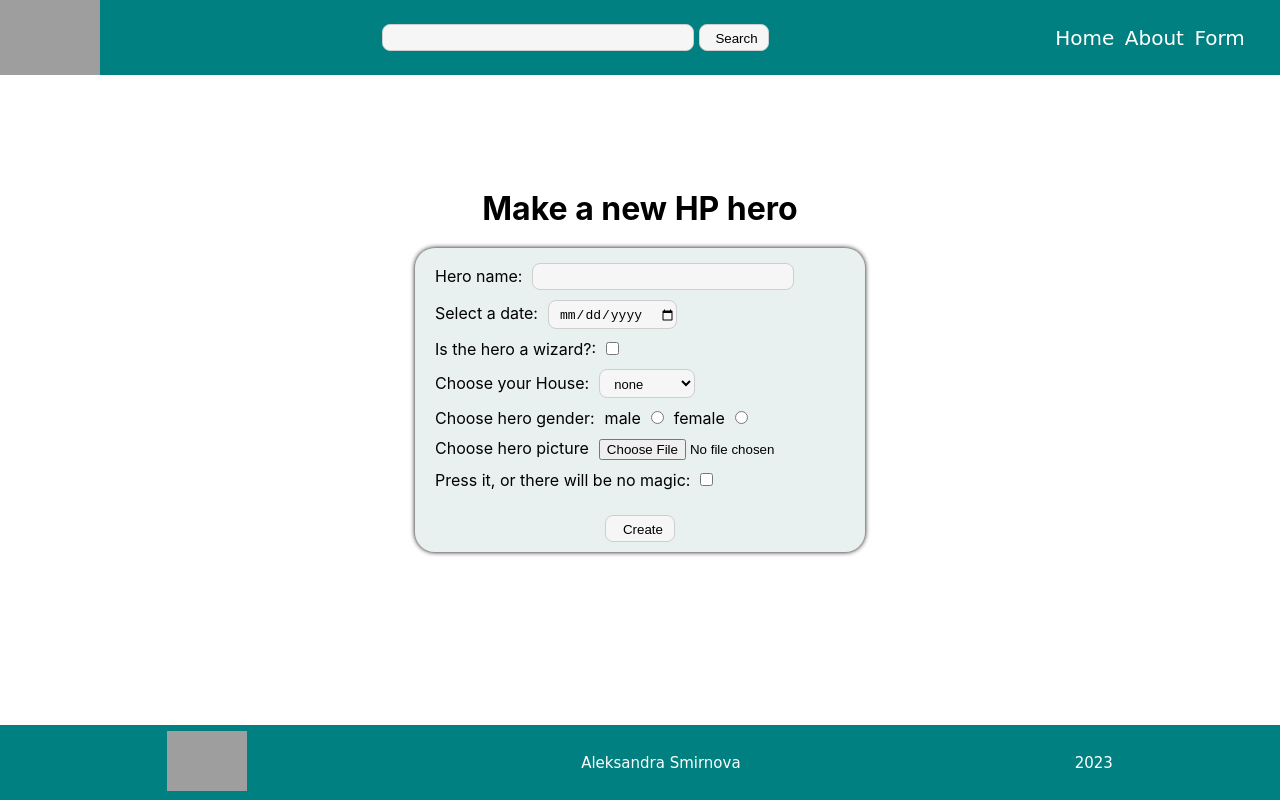
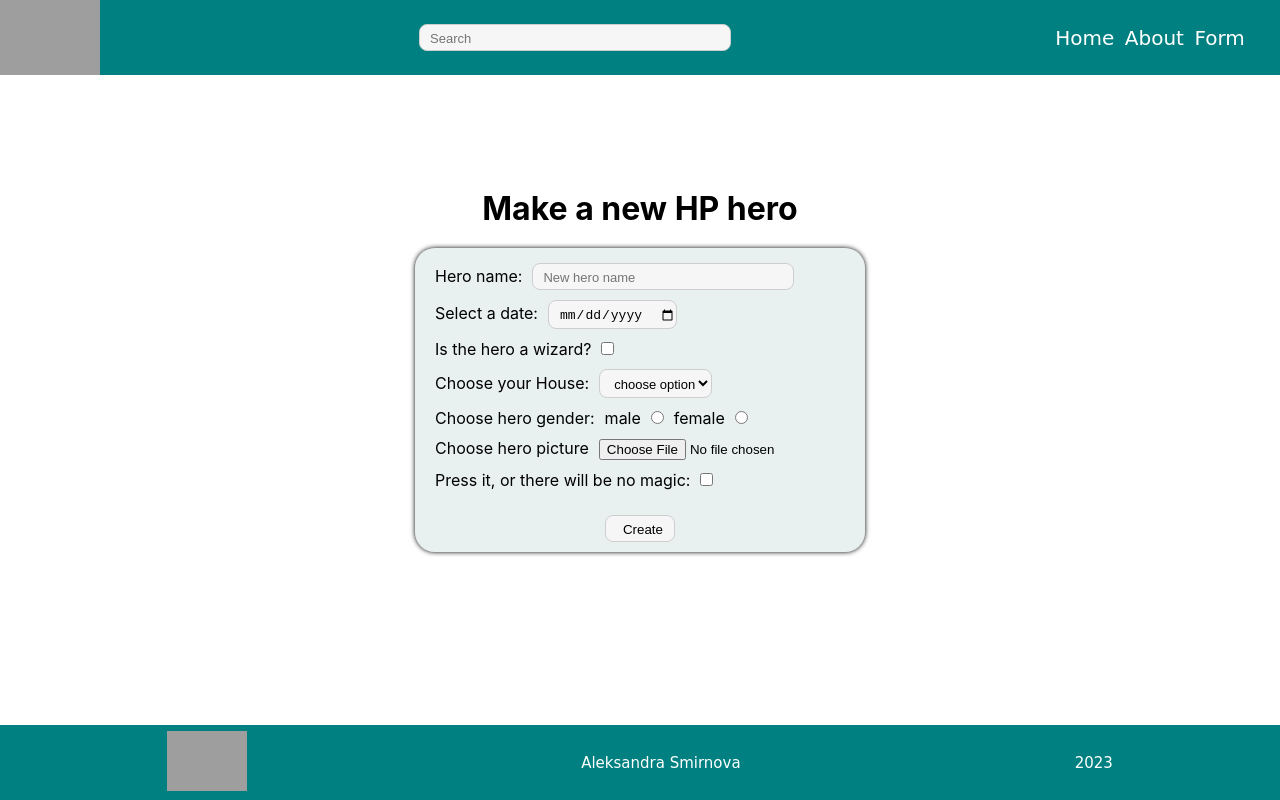
Before and after one commit to alexsmirnova13/rs-react-disney, a React (Create React App) app in the folder disney-app/: page /form in a window 1280 px wide. Built offline with nearby package versions, Linux system fonts and the light colour scheme; grey boxes are pictures that could not be loaded.

Commit message:
refactor: formComponent on hooks

```diff
--- a/disney-app/src/components/formComponent.tsx
+++ b/disney-app/src/components/formComponent.tsx
@@ -1,55 +1,148 @@
-import { IFormComponentProps } from 'data/HPResponse.models';
-import React from 'react';
+import { FormValues, IFormComponentProps } from 'data/HPResponse.models';
+import React, { ChangeEvent } from 'react';
 import { StyledForm } from './formComponentStyle';
+import { useForm } from 'react-hook-form';
+import { pass_gen } from 'utils/functions';
+import { isValidFirstLetter, validateDate } from 'utils/validation';
 
-const FormComponent = (props: IFormComponentProps) => {
+const FormComponent = ({ onParentSubmit }: IFormComponentProps) => {
+  const {
+    register,
+    handleSubmit,
+    reset,
+    formState: { errors },
+    setValue,
+  } = useForm<FormValues>({
+    mode: 'onSubmit',
+    reValidateMode: 'onSubmit',
+    defaultValues: {
+      inputName: '',
+      inputDate: '',
+      radioGender: '',
+      house: '',
+      isWizard: false,
+      fileInput: undefined,
+      inputCheckbox: false,
+    },
+  });
+
+  const handleCheckboxChange = (event: ChangeEvent<HTMLInputElement>) => {
+    setValue('isWizard', event.target.checked);
+  };
+  const onSubmit = (e: FormValues) => {
+    const file = e.fileInput;
+    onParentSubmit({
+      name: e.inputName,
+      dateOfBirth: e.inputDate,
+      gender: e.radioGender,
+      house: e.house,
+      wizard: e.inputCheckbox,
+      image: file?.[0],
+      checked: e.inputCheckbox,
+      id: pass_gen(),
+    });
+    reset();
+  };
   return (
-    <StyledForm>
+    <StyledForm onSubmit={handleSubmit(onSubmit)}>
       <label className="label">
         Hero name:
-        <input className="input-text" />
-        {/* {this.state.nameError && <div className="error">{this.state.nameError}</div>} */}
+        <input
+          className="input-name"
+          placeholder="New hero name"
+          {...register('inputName', {
+            required: 'Field is required',
+            minLength: { value: 3, message: 'min length is 3' },
+            validate: isValidFirstLetter,
+            maxLength: { value: 30, message: 'max length is 30' },
+          })}
+        />
+        <p className="error">{errors.inputName?.message}</p>
       </label>
       <label className="label" htmlFor="date-input">
         Select a date:
-        <input type="date" className="input-select" id="date-input" name="date" />
-        {/* {this.state.dateError && <div className="error">{this.state.dateError}</div>} */}
+        <input
+          type="date"
+          className="input-select"
+          id="date-input"
+          {...register('inputDate', {
+            required: 'Field is required',
+            validate: validateDate,
+          })}
+        />
+        <p className="error">{errors.inputDate?.message}</p>
       </label>
       <label className="label" htmlFor="checkbox-input">
-        Is the hero a wizard?:
-        <input type="checkbox" id="checkbox-input" name="checkbox" value="false" />
+        Is the hero a wizard?
+        <input
+          type="checkbox"
+          id="checkbox-input"
+          value="false"
+          {...register('isWizard')}
+          onChange={handleCheckboxChange}
+        />
       </label>
       <label className="label" htmlFor="select-input">
         Choose your House:
-        <select id="select-input" className="input-select" defaultValue="none" name="select">
+        <select
+          id="select-input"
+          className="input-select"
+          defaultValue=""
+          {...register('house', { required: 'Please choose your house' })}
+        >
+          <option value="" disabled>
+            choose option
+          </option>
           <option value="Gryffindor">Gryffindor</option>
           <option value="Ravenclaw">Ravenclaw</option>
           <option value="Hufflepuff">Hufflepuff</option>
           <option value="Slytherin">Slytherin</option>
           <option value="none">none</option>
         </select>
+        <p className="error">{errors.house?.message}</p>
       </label>
       <label className="label">
         Choose hero gender:
         <label>
           male
-          <input type="radio" name="gender" value="male" />
+          <input
+            type="radio"
+            value="male"
+            {...register('radioGender', { required: 'Field is required' })}
+          />
         </label>
         <label>
           female
-          <input type="radio" name="gender" value="female" />
+          <input
+            type="radio"
+            value="female"
+            {...register('radioGender', { required: 'Field is required' })}
+          />
         </label>
-        {/* {this.state.genderEmpty && <div className="error">{this.state.genderEmpty}</div>} */}
+        <p className="error">{errors.radioGender?.message}</p>
       </label>
       <label className="label">
         Choose hero picture
-        <input type="file" accept="image/*" multiple={false} />
-        {/* {this.state.imageError && <div className="error">{this.state.imageError}</div>} */}
+        <input
+          type="file"
+          accept="image/*"
+          multiple={false}
+          {...register('fileInput', { required: true })}
+        />
+        {errors.fileInput?.type === 'required' && <p className="error">This field is required</p>}
       </label>
       <label className="label">
         Press it, or there will be no magic:
-        <input type="checkbox" defaultValue="false" />
-        {/* {this.state.checkedError && <div className="error">{this.state.checkedError}</div>} */}
+        <input
+          type="checkbox"
+          {...register('inputCheckbox', {
+            required: 'Field is required',
+          })}
+          defaultValue="false"
+        />
+        {errors.inputCheckbox?.type === 'required' && (
+          <p className="error">This field is required</p>
+        )}
       </label>
       <button className="button" type="submit">
         Create
--- a/disney-app/src/components/formComponent1.tsx
+++ /dev/null
@@ -1,158 +0,0 @@
-import { IFormComponentProps } from 'data/HPResponse.models';
-import React, { Component } from 'react';
-import { pass_gen } from 'utils/functions';
-import { isErrorDate, isErrorName, isValidEmpty, isValidFile } from '../utils/validation';
-import { StyledForm } from './formComponentStyle';
-class FormComponent extends Component<IFormComponentProps> {
-  private readonly nameRef: React.RefObject<HTMLInputElement> = React.createRef();
-  private readonly birthdayRef: React.RefObject<HTMLInputElement> = React.createRef();
-  private readonly wizardRef: React.RefObject<HTMLInputElement> = React.createRef();
-  private readonly houseRef: React.RefObject<HTMLSelectElement> = React.createRef();
-  private readonly genderMaleRef: React.RefObject<HTMLInputElement> = React.createRef();
-  private readonly genderFemaleRef: React.RefObject<HTMLInputElement> = React.createRef();
-  private readonly imageRef: React.RefObject<HTMLInputElement> = React.createRef();
-  private readonly checkRef: React.RefObject<HTMLInputElement> = React.createRef();
-  private readonly formRef: React.RefObject<HTMLFormElement> = React.createRef();
-
-  state = {
-    nameError: null,
-    dateError: null,
-    genderEmpty: null,
-    imageError: null,
-    checkedError: null,
-  };
-  handleSubmitClick = (event: React.FormEvent<HTMLFormElement>) => {
-    event.preventDefault();
-    let isFormValid = true;
-    const result = {
-      name: this.nameRef.current?.value,
-      dateOfBirth: this.birthdayRef.current?.value,
-      wizard: this.wizardRef.current?.checked,
-      house: this.houseRef.current?.value,
-      gender: this.genderMaleRef.current?.checked
-        ? 'male'
-        : this.genderFemaleRef.current?.checked
-        ? 'female'
-        : '',
-      image: this.imageRef.current?.files?.[0],
-      checked: this.checkRef.current?.checked,
-      id: pass_gen(),
-    };
-    this.setState({
-      nameError: null,
-      dateError: null,
-      genderEmpty: null,
-      imageError: null,
-      checkedError: null,
-    });
-    if (!result.name || isErrorName(result.name)) {
-      this.setState({
-        nameError: 'The name should contain 3-20 characters with the first letter capitalized.',
-      });
-      isFormValid = false;
-    }
-    if (!result.dateOfBirth || isErrorDate(result.dateOfBirth)) {
-      this.setState({
-        dateError: 'The date must not be later than yesterday',
-      });
-      isFormValid = false;
-    }
-    if (!result.gender || !isValidEmpty(result.gender)) {
-      this.setState({
-        genderEmpty: 'Select the gender of the hero',
-      });
-      isFormValid = false;
-    }
-    if (!result.image || !isValidFile(result.image)) {
-      this.setState({
-        imageError: 'Select the image of the hero',
-      });
-      isFormValid = false;
-    }
-    if (!result.checked) {
-      this.setState({
-        checkedError: 'Check the box',
-      });
-      isFormValid = false;
-    }
-    if (isFormValid) {
-      this.formRef.current?.reset();
-      this.props.onSubmit(result);
-    }
-  };
-  render() {
-    return (
-      <StyledForm onSubmit={this.handleSubmitClick} ref={this.formRef}>
-        <label className="label">
-          Hero name:
-          <input className="input-text" type="text" ref={this.nameRef} />
-          {this.state.nameError && <div className="error">{this.state.nameError}</div>}
-        </label>
-        <label className="label" htmlFor="date-input">
-          Select a date:
-          <input
-            type="date"
-            className="input-select"
-            id="date-input"
-            name="date"
-            ref={this.birthdayRef}
-          />
-          {this.state.dateError && <div className="error">{this.state.dateError}</div>}
-        </label>
-        <label className="label" htmlFor="checkbox-input">
-          Is the hero a wizard?:
-          <input
-            type="checkbox"
-            id="checkbox-input"
-            name="checkbox"
-            value="false"
-            ref={this.wizardRef}
-          />
-        </label>
-        <label className="label" htmlFor="select-input">
-          Choose your House:
-          <select
-            id="select-input"
-            className="input-select"
-            defaultValue="none"
-            name="select"
-            ref={this.houseRef}
-          >
-            <option value="Gryffindor">Gryffindor</option>
-            <option value="Ravenclaw">Ravenclaw</option>
-            <option value="Hufflepuff">Hufflepuff</option>
-            <option value="Slytherin">Slytherin</option>
-            <option value="none">none</option>
-          </select>
-        </label>
-        <label className="label">
-          Choose hero gender:
-          <label>
-            male
-            <input type="radio" name="gender" value="male" ref={this.genderMaleRef} />
-          </label>
-          <label>
-            female
-            <input type="radio" name="gender" value="female" ref={this.genderFemaleRef} />
-          </label>
-          {this.state.genderEmpty && <div className="error">{this.state.genderEmpty}</div>}
-        </label>
-        <label className="label">
-          Choose hero picture
-          <input type="file" ref={this.imageRef} accept="image/*" multiple={false} />
-          {this.state.imageError && <div className="error">{this.state.imageError}</div>}
-        </label>
-        <label className="label">
-          Press it, or there will be no magic:
-          <input type="checkbox" defaultValue="false" ref={this.checkRef} />
-          {this.state.checkedError && <div className="error">{this.state.checkedError}</div>}
-        </label>
-        <button className="button" type="submit">
-          Create
-        </button>
-      </StyledForm>
-    );
-  }
-}
-
-export default FormComponent;
--- a/disney-app/src/components/formComponentStyle.ts
+++ b/disney-app/src/components/formComponentStyle.ts
@@ -27,7 +27,7 @@ export const StyledForm = styled.form`
     border-radius: 8px;
     margin-top: 20px;
   }
-  .input-text {
+  .input-name {
     width: 250px;
     font-size: 13px;
     padding: 6px 0 4px 10px;
--- a/disney-app/src/components/searchPanel.tsx
+++ b/disney-app/src/components/searchPanel.tsx
@@ -1,4 +1,4 @@
-import React, { useState } from 'react';
+import React, { ChangeEvent, useEffect, useState } from 'react';
 import styled from '@emotion/styled';
 const StyledSearchBar = styled.form`
   input {
@@ -23,23 +23,23 @@ const StyledSearchBar = styled.form`
 `;
 
 const SearchPanel = () => {
-  const [inputValue, setInputValue] = useState('');
-  const handleSubmit = (event: React.FormEvent<HTMLFormElement>): void => {
-    event.preventDefault();
-    const key = new Date().toISOString();
-    localStorage.setItem(key, inputValue);
+  const [inputValue, setInputValue] = useState(localStorage.getItem('value') || '');
+  useEffect(() => {
+    return () => {
+      localStorage.setItem('value', inputValue);
+    };
+  }, [inputValue]);
+  const handleInputChange = (e: ChangeEvent<HTMLInputElement>) => {
+    setInputValue(e.target.value);
   };
-  const handleInputChange = (event: React.ChangeEvent<HTMLInputElement>): void => {
-    const inputPanelValue = event.target.value;
-    setInputValue(inputPanelValue);
-  };
-
   return (
-    <StyledSearchBar data-testid="search" onSubmit={handleSubmit}>
-      <input data-testid="input" value={inputValue} onChange={handleInputChange} />
-      <button data-testid="button" type="submit">
-        Search
-      </button>
+    <StyledSearchBar data-testid="search">
+      <input
+        data-testid="input"
+        placeholder="Search"
+        value={inputValue}
+        onChange={handleInputChange}
+      />
     </StyledSearchBar>
   );
 };
--- a/disney-app/src/pages/FormPage.tsx
+++ b/disney-app/src/pages/FormPage.tsx
@@ -1,5 +1,5 @@
 import styled from '@emotion/styled';
-import FormComponent from 'components/formComponent1';
+import FormComponent from 'components/formComponent';
 import Message from 'components/notification';
 import AllNewCards from 'containers/AllNewCards';
 import { INewHero } from 'data/HPResponse.models';
@@ -39,7 +39,7 @@ const FormPage = () => {
     <StyledFormPage>
       <h1>Make a new HP hero</h1>
       <div className="form">
-        <FormComponent onSubmit={handleSubmit} />
+        <FormComponent onParentSubmit={handleSubmit} />
         {messageSuccess && <Message message={messageSuccess} />}
       </div>
       <AllNewCards newCards={newCards} />
```
Also changed, not shown: disney-app/src/data/HPResponse.models.ts (+11 -1 lines), disney-app/src/utils/functions.tsx (+10 -0 lines), disney-app/src/utils/validation.tsx (+10 -2 lines).
